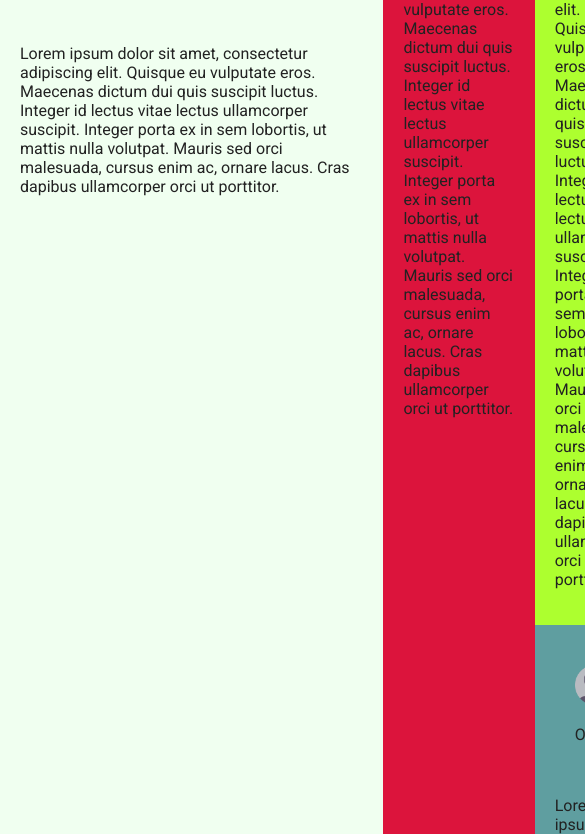
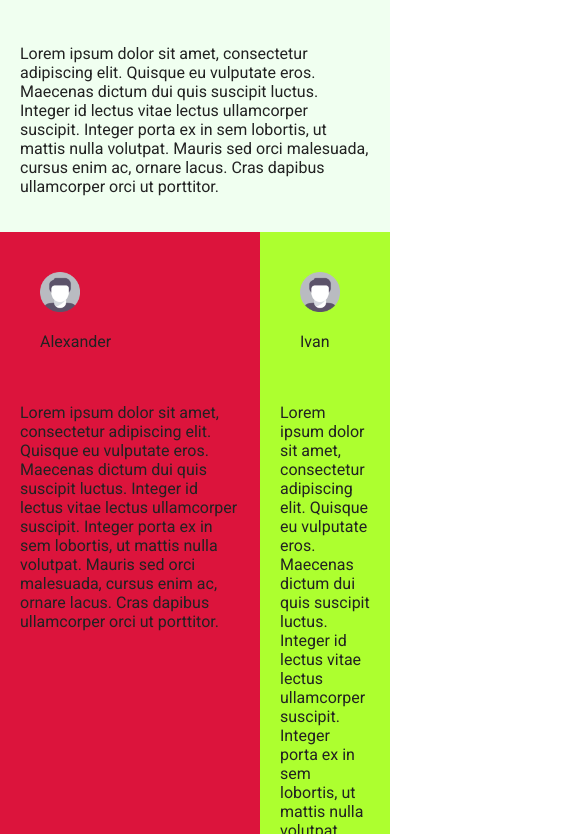
Before and after one commit to ArtemDemchenko/Portfolio_KFund, a plain HTML site: page Lesson20/index.html in a window 390 px wide. Shown: the part 266-1100 px from the top of the page, 585 px wide, since content can reach past the window. Drawn offline with Linux system fonts and the light colour scheme.

Commit message:
presentationcommitfinal

```diff
--- a/Lesson20/styles.css
+++ b/Lesson20/styles.css
@@ -61,3 +61,35 @@ body {
   h1 {
       font-size: 72px;
   }
+  @media all and (max-width: 800px) {
+    body {
+      grid-template-areas:
+        "nav nav nav"
+        "article article header"
+        "footer footer ads";
+      grid-template-rows: 1fr 1fr 1fr;
+      grid-template-columns: 1fr 1fr 1fr;
+   }
+  }
+  @media all and (max-width: 575px) {
+    body {
+      grid-template-areas:
+        "nav nav nav"
+        "article article header"
+        "footer footer ads";
+      grid-template-rows: 1fr 1fr 1fr;
+      grid-template-columns: 1fr 1fr 1fr;
+   }
+  }
+  @media all and (max-width: 320px) {
+    body {
+      grid-template-areas:
+        "nav"
+        "article"
+        "header"
+        "ads"
+        "footer";
+      grid-template-rows: 1fr 1fr 1fr 1fr 1fr;
+      grid-template-columns: 1fr;
+   }
+  }
```
